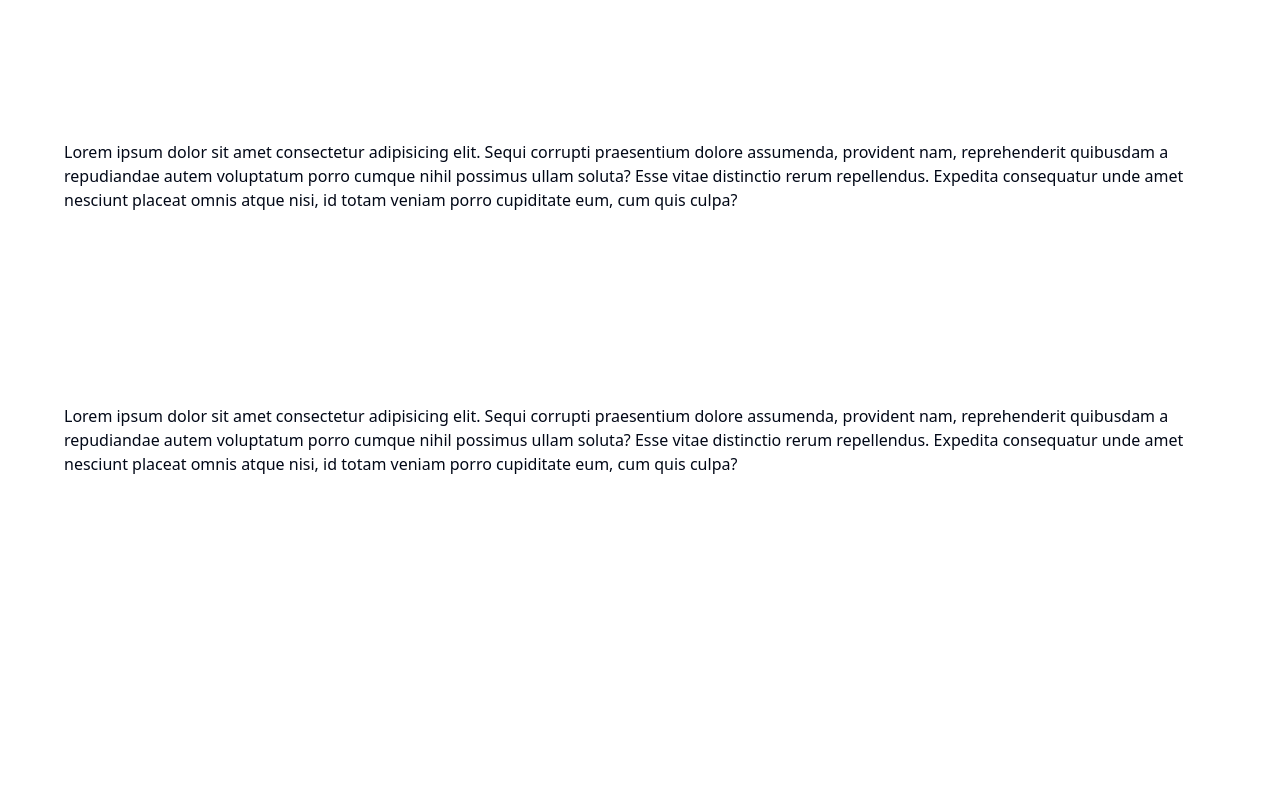
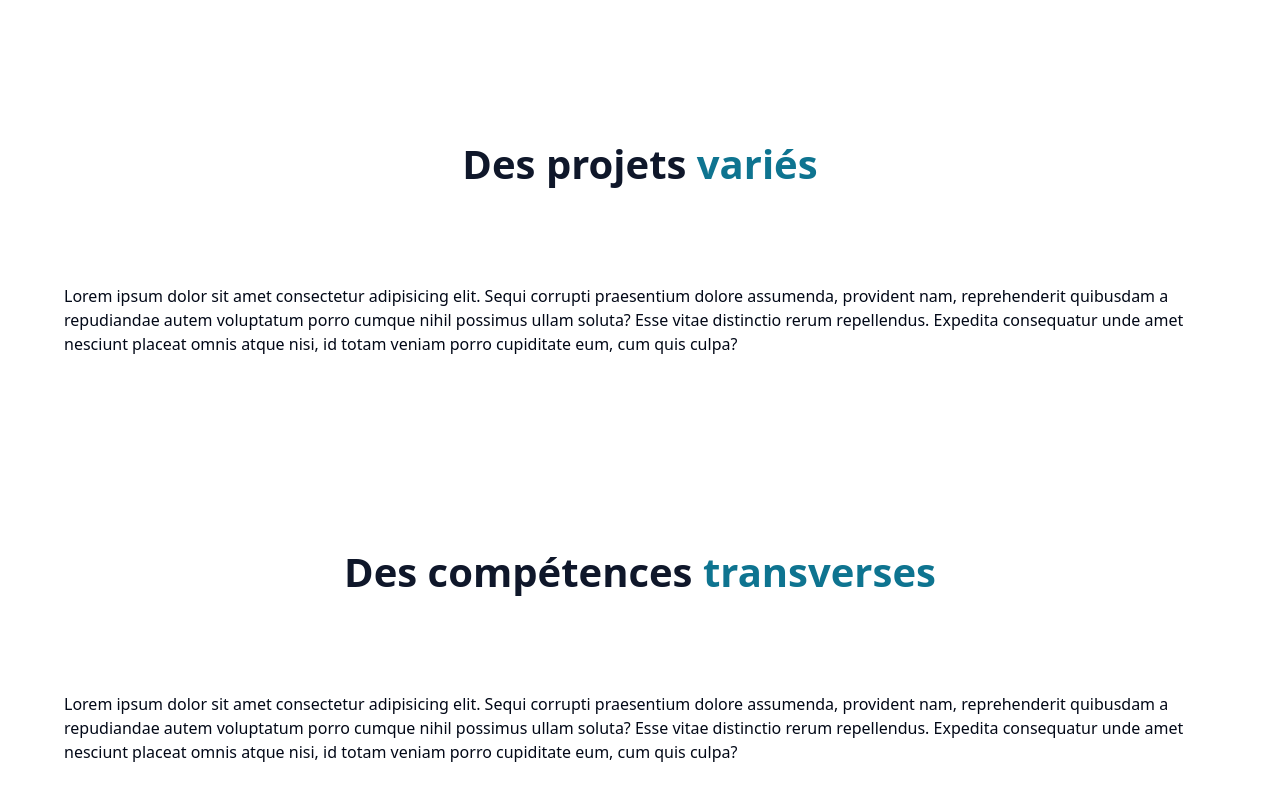
Before and after one commit to SebastienLaurentt/Portfolio-V2, a Next.js app: page / in a window 1280 px wide. Shown: the part 1245-2045 px from the top of the page. Before the commit the page ends 1913 px from the top, so only its background shows below. Built offline with nearby package versions, Linux system fonts and the light colour scheme.

Commit message:
add section header in second and third home section

```diff
--- a/app/page.tsx
+++ b/app/page.tsx
@@ -47,6 +47,7 @@ export default function Home() {
 
       {/* Skills */}
       <Section marginBottom={true} marginTop={true}>
+        <SectionHeader title="Des projets" titleHighlight="variés"/>
         <div>
           Lorem ipsum dolor sit amet consectetur adipisicing elit. Sequi
           corrupti praesentium dolore assumenda, provident nam, reprehenderit
@@ -59,6 +60,7 @@ export default function Home() {
 
       {/* Contact */}
       <Section marginBottom={true} marginTop={true}>
+        <SectionHeader title="Des compétences" titleHighlight="transverses"/>
         <div>
           Lorem ipsum dolor sit amet consectetur adipisicing elit. Sequi
           corrupti praesentium dolore assumenda, provident nam, reprehenderit
```
